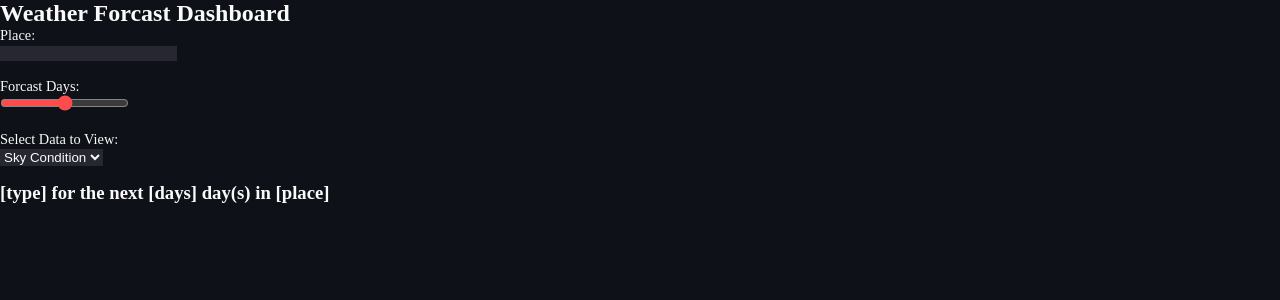
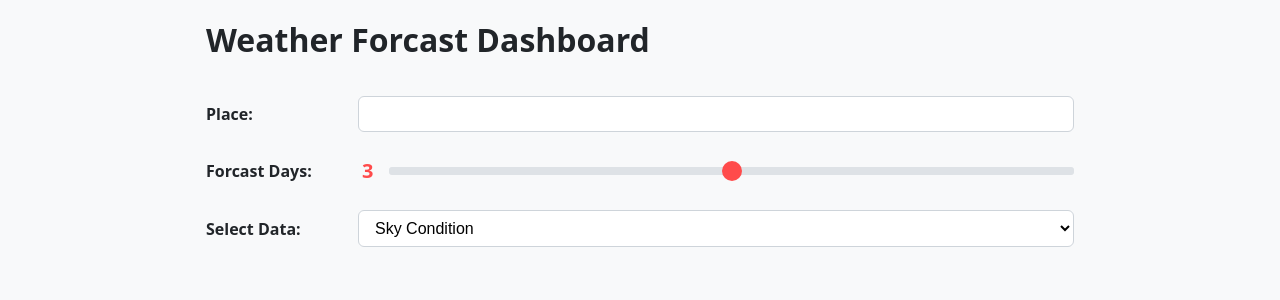
Before and after one commit to Alireza3044/weather-forecast-dashboard, a React (Vite) app: page / in a window 1280 px wide. Shown: the top 300 px of the page. Built offline with nearby package versions, Linux system fonts and the light colour scheme; no server answers.

Commit message:
Complete the CSS of form, Add states for form inputs

```diff
--- a/src/App.jsx
+++ b/src/App.jsx
@@ -1,28 +1,65 @@
+import { useState } from "react"
 import "./assets/css/app.css"
 
+const API_KEY = import.meta.env.VITE_API_KEY
+
 function App() {
+  const [forcastPlace, setForcastPlace] = useState("")
+  const [forcastDays, setForcastDays] = useState(3)
+  const [forcastType, setForcastType] = useState("Sky Condition")
+
+  function getForcasts(e) {
+    e.preventDefault()
+    console.log(e)
+  }
+
   return (
     <main>
-      <h2>Weather Forcast Dashboard</h2>
+      <h1>Weather Forcast Dashboard</h1>
+      <form onSubmit={getForcasts}>
         <div className="container">
-        <label htmlFor="place">Place:</label>
-        <input id="forcast-place" className="form-control" name="forcast-place" type="text" />
+          <label htmlFor="forcast-place">Place:</label>
+          <input
+            id="forcast-place"
+            className="form-control"
+            name="forcast-place"
+            type="text"
+            value={forcastPlace}
+            onChange={e => setForcastPlace(e.target.value)} />
         </div>
 
         <div className="container">
           <label htmlFor="forcast-days">Forcast Days:</label>
-        <input id="forcast-days" name="forcast-days" type="range" min={1} max={5} />
+          <span id="forcast-days-count">{forcastDays}</span>
+          <input
+            id="forcast-days"
+            name="forcast-days"
+            type="range"
+            min={1}
+            max={5}
+            value={forcastDays}
+            onChange={e => setForcastDays(+e.target.value)}
+          />
         </div>
 
         <div className="container">
-        <label htmlFor="forcast-type">Select Data to View:</label>
-        <select name="forcast-type" id="forcast-type">
+          <label htmlFor="forcast-type">Select Data:</label>
+          <select
+            name="forcast-type"
+            id="forcast-type"
+            value={forcastType}
+            onChange={e => setForcastType(e.target.value)}
+          >
             <option value="Sky Condition">Sky Condition</option>
             <option value="Temperature">Temperature</option>
           </select>
         </div>
-
-      <h3>[type] for the next [days] day(s) in [place]</h3>
+      </form>
+      {forcastPlace && (
+        <h2>
+          {`${forcastType} for the next ${forcastDays} day${forcastDays > 1 ? 's' : ''} in ${forcastPlace}:`}
+        </h2>
+      )}
       <div></div>
     </main>
   )
--- a/src/assets/css/app.css
+++ b/src/assets/css/app.css
@@ -1,36 +1,214 @@
-* {
+/* background-color: #262730; */
+
+/* --- 1. CSS Custom Properties (theme) ----------------------------------- */
+:root {
+  --primary: #ff4b4b; /* Bootstrap‑like blue */
+  --primary-dark: #c93f3f;
+  --bg: #f8f9fa; /* Light gray background */
+  --surface: #ffffff; /* Card / input background */
+  --text: #212529;
+  --muted: #6c757d;
+  --radius: 0.375rem; /* 6px – matches Bootstrap */
+  --spacing: 1rem; /* 16px */
+  --font-size-base: 1rem; /* 16px */
+  --font-size-lg: 1.25rem; /* 20px */
+}
+
+/* --- 2. Global reset & base styles -------------------------------------- */
+*,
+*::before,
+*::after {
+  box-sizing: border-box;
   margin: 0;
   padding: 0;
-  border: none;
+}
+
+html,
+body,
+#root {
+  height: 100%;
+  font-family:
+    system-ui,
+    -apple-system,
+    BlinkMacSystemFont,
+    "Segoe UI",
+    Roboto,
+    "Helvetica Neue",
+    Arial,
+    sans-serif;
+  font-size: var(--font-size-base);
+  line-height: 1.5;
+  color: var(--text);
+  background-color: var(--bg);
+}
+
+/* --- 3. Layout helpers -------------------------------------------------- */
+main {
+  max-width: 900px;
+  margin: 0 auto;
+  padding: var(--spacing);
+}
+
+/* Container used for each input group */
+.container {
+  display: flex;
+  align-items: center;
+  margin-bottom: calc(var(--spacing) * 1.5);
+  gap: 0.75rem;
+}
+
+/* Labels */
+.container label {
+  flex: 0 0 140px; /* Fixed width for label alignment */
+  font-weight: 600;
+}
+
+/* --- 4. Form controls --------------------------------------------------- */
+.form-control {
+  flex: 1;
+  padding: 0.5rem 0.75rem;
+  font-size: var(--font-size-base);
+  border: 1px solid #ced4da;
+  border-radius: var(--radius);
+  background-color: var(--surface);
+  transition:
+    border-color 0.15s ease-in-out,
+    box-shadow 0.15s ease-in-out;
+}
+
+.form-control:focus {
+  outline: none;
+  border-color: var(--primary);
+  box-shadow: 0 0 0 3px rgba(13, 110, 253, 0.25);
+}
+
+/* Range slider */
+
+input[type="range"] {
+  flex: 1;
+  -webkit-appearance: none;
+  appearance: none;
+  width: 100%;
+  height: 0.5rem;
+  background: #dee2e6;
+  border-radius: calc(var(--radius) / 2);
   outline: none;
 }
 
-body {
-  background-color: #0e1117;
-  color: #fafafa;
+input[type="range"]::-webkit-slider-thumb {
+  -webkit-appearance: none;
+  appearance: none;
+  width: 1.25rem;
+  height: 1.25rem;
+  border-radius: 50%;
+  background: var(--primary);
+  cursor: pointer;
+  transition: background 0.2s;
 }
 
-main {
-  width: 100%;
+input[type="range"]::-webkit-slider-thumb:hover {
+  background: var(--primary-dark);
 }
 
-label {
-  display: block;
-  font-size: 0.9em;
+#forcast-days-count {
+  color: var(--primary);
+  padding: 0 0.25rem;
+  border-radius: 20px;
+  font-size: 1.25rem;
+  font-weight: bold;
+  cursor: default;
 }
 
-#forcast-place,
-#forcast-days,
-#forcast-type {
-  background-color: #262730;
-  color: inherit;
+/* Select dropdown */
+.container select {
+  flex: 1;
+  padding: 0.5rem 0.75rem;
+  border: 1px solid #ced4da;
+  border-radius: var(--radius);
+  background-color: var(--surface);
+  font-size: var(--font-size-base);
+  cursor: pointer;
+  transition: border-color 0.15s;
 }
 
-#forcast-days {
-  accent-color: #ff4b4b;
-  color: #ff4b4b;
+.container select:focus {
+  outline: none;
+  border-color: var(--primary);
 }
 
-.container {
-  margin-bottom: 1rem;
+/* --- 5. Dynamic heading & output area ----------------------------------- */
+main h1 {
+  margin-bottom: calc(var(--spacing) * 2);
 }
+
+main h2 {
+  margin: calc(var(--spacing) * 1.5) 0 var(--spacing);
+  font-size: var(--font-size-lg);
+  color: var(--muted);
+}
+
+/* Area where the forecast list will live */
+main > div {
+  display: grid;
+  grid-template-columns: repeat(auto-fit, minmax(200px, 1fr));
+  gap: var(--spacing);
+}
+
+/* --- 6. Forecast card --------------------------------------------------- */
+.forecast-card {
+  background: var(--surface);
+  border: 1px solid #e9ecef;
+  border-radius: var(--radius);
+  padding: var(--spacing);
+  box-shadow: 0 1px 3px rgba(0, 0, 0, 0.05);
+  transition:
+    transform 0.2s,
+    box-shadow 0.2s;
+}
+
+.forecast-card:hover {
+  transform: translateY(-3px);
+  box-shadow: 0 4px 8px rgba(0, 0, 0, 0.1);
+}
+
+.forecast-card h4 {
+  margin-bottom: 0.5rem;
+  font-size: 1.125rem;
+  color: var(--primary);
+}
+
+.forecast-card p {
+  margin: 0.25rem 0;
+  color: var(--text);
+}
+
+/* --- 7. Utility (hidden element) --------------------------------------- */
+.sr-only {
+  position: absolute;
+  width: 1px;
+  height: 1px;
+  padding: 0;
+  margin: -1px;
+  overflow: hidden;
+  clip: rect(0, 0, 0, 0);
+  white-space: nowrap;
+  border: 0;
+}
+
+/* --- 8. Responsive tweaks --------------------------------------------- */
+@media (max-width: 600px) {
+  .container {
+    flex-direction: column;
+    align-items: stretch;
+  }
+
+  .container label {
+    flex: none;
+    margin-bottom: 0.25rem;
+  }
+
+  main h3 {
+    font-size: 1.125rem;
+    text-align: center;
+  }
+}
```
Lines whose indentation alone changed are shown as unchanged.
